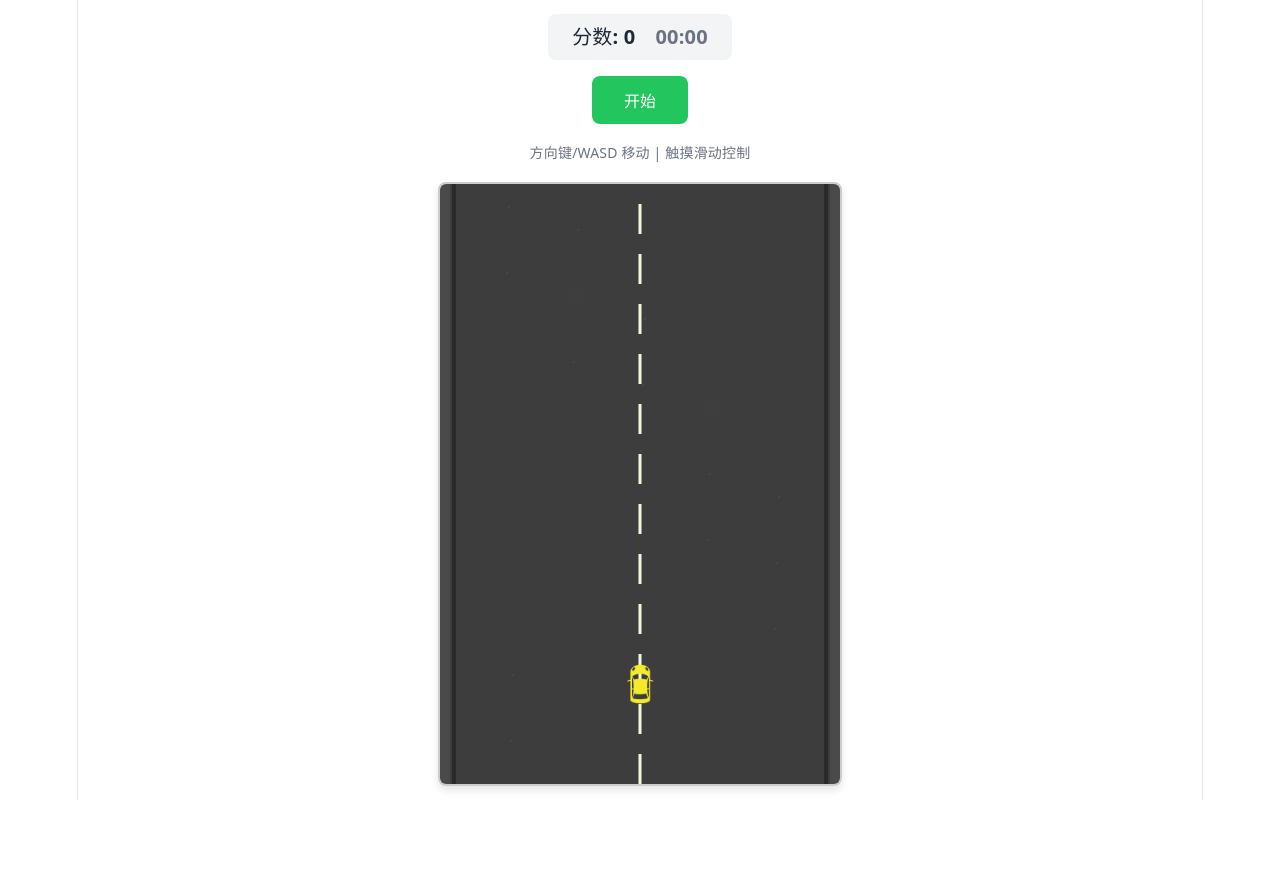
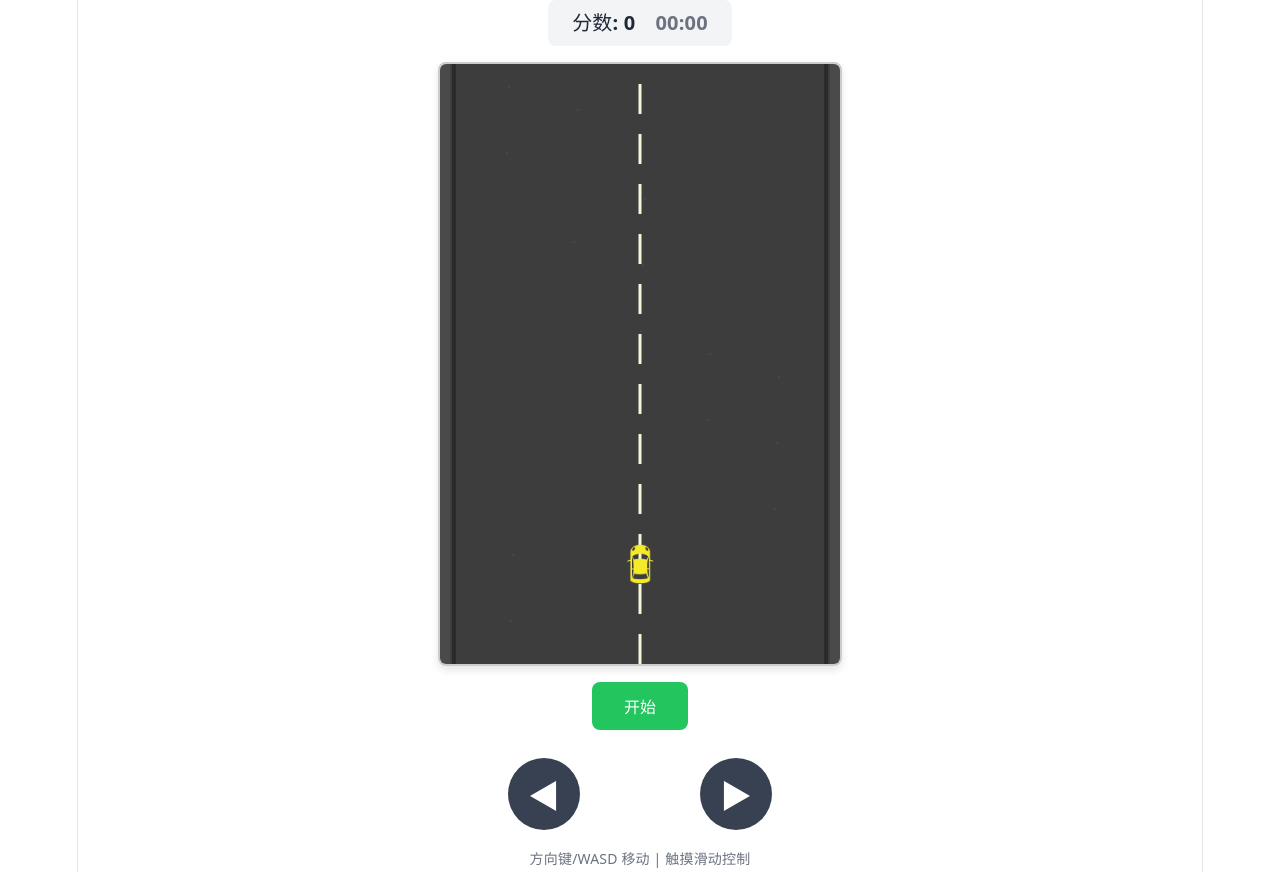
Before and after one commit to QiXu191202/games, a React (Vite) app: page / in a window 1280 px wide. Before the commit the page ends 800 px from the top, so only its background shows below. Built offline with nearby package versions, Linux system fonts and the light colour scheme.

Commit message:
feat: 优化布局和移动端控制 - 按钮移至画布下方,增加移动速度 Co-authored-by: monkeycode-ai <monkeycode-ai@chaitin.com>

```diff
--- a/src/App.css
+++ b/src/App.css
@@ -95,15 +95,15 @@
 }
 
 .mobile-controls {
-  display: none;
-  gap: 80px;
-  margin-top: 8px;
+  display: flex;
+  gap: 120px;
+  margin-top: 12px;
 }
 
 .mobile-btn {
-  width: 64px;
-  height: 64px;
-  font-size: 28px;
+  width: 72px;
+  height: 72px;
+  font-size: 32px;
   color: white;
   background: #374151;
   border: none;
@@ -113,6 +113,9 @@
   display: flex;
   align-items: center;
   justify-content: center;
+  user-select: none;
+  -webkit-user-select: none;
+  touch-action: manipulation;
 }
 
 .mobile-btn:active {
--- a/src/App.jsx
+++ b/src/App.jsx
@@ -1,7 +1,7 @@
 import { useState, useCallback } from 'react';
 import './App.css';
 import { useGameController } from '@/components/Game';
-import { GameCanvas, GameUI } from '@/components/GameUI';
+import { GameCanvas, GameUI, GameControls } from '@/components/GameUI';
 
 function App() {
   const [gameState, setGameState] = useState('idle');
@@ -48,6 +48,10 @@ function App() {
         score={score}
         formattedTime={formattedTime}
         gameState={gameState}
+      />
+      <GameCanvas canvasRef={canvasRef} />
+      <GameControls
+        gameState={gameState}
         onStart={onStart}
         onPause={onPause}
         onResume={onResume}
@@ -55,7 +59,6 @@ function App() {
         onLeftBtn={handleMobileLeft}
         onRightBtn={handleMobileRight}
       />
-      <GameCanvas canvasRef={canvasRef} />
     </section>
   );
 }
--- a/src/components/Game.jsx
+++ b/src/components/Game.jsx
@@ -45,11 +45,11 @@ export function useGameController(onGameOver) {
   }, []);
 
   const handleMobileLeft = useCallback((pressed) => {
-    moveStateRef.current = { ...moveStateRef.current, left: pressed };
+    moveStateRef.current = { ...moveStateRef.current, left: pressed, mobileSpeed: pressed ? GAME_CONFIG.CAR_MOBILE_SPEED : 0 };
   }, []);
 
   const handleMobileRight = useCallback((pressed) => {
-    moveStateRef.current = { ...moveStateRef.current, right: pressed };
+    moveStateRef.current = { ...moveStateRef.current, right: pressed, mobileSpeed: pressed ? GAME_CONFIG.CAR_MOBILE_SPEED : 0 };
   }, []);
 
   const handleStart = useCallback(() => {
@@ -167,10 +167,11 @@ export function useGameController(onGameOver) {
       const move = moveStateRef.current;
 
       if (gameActiveRef.current) {
-        if (move.up) car.y = Math.max(CAR_BOUNDARY.VERTICAL_MARGIN, car.y - GAME_CONFIG.CAR_SPEED);
-        if (move.down) car.y = Math.min(canvas.height - car.height - CAR_BOUNDARY.VERTICAL_MARGIN, car.y + GAME_CONFIG.CAR_SPEED);
-        if (move.left) car.x = Math.max(CAR_BOUNDARY.HORIZONTAL_MARGIN, car.x - GAME_CONFIG.CAR_SPEED);
-        if (move.right) car.x = Math.min(canvas.width - car.width - CAR_BOUNDARY.HORIZONTAL_MARGIN, car.x + GAME_CONFIG.CAR_SPEED);
+        const speed = move.mobileSpeed || GAME_CONFIG.CAR_SPEED;
+        if (move.up) car.y = Math.max(CAR_BOUNDARY.VERTICAL_MARGIN, car.y - speed);
+        if (move.down) car.y = Math.min(canvas.height - car.height - CAR_BOUNDARY.VERTICAL_MARGIN, car.y + speed);
+        if (move.left) car.x = Math.max(CAR_BOUNDARY.HORIZONTAL_MARGIN, car.x - speed);
+        if (move.right) car.x = Math.min(canvas.width - car.width - CAR_BOUNDARY.HORIZONTAL_MARGIN, car.x + speed);
 
         const { obstacles, rewards } = updateObjects(GAME_CONFIG.SCROLL_SPEED, handleCollectReward);
 
--- a/src/components/GameUI.jsx
+++ b/src/components/GameUI.jsx
@@ -14,6 +14,18 @@ export function GameCanvas({ canvasRef }) {
 export function GameUI({
   score,
   formattedTime,
+  gameState
+}) {
+  return (
+    <div className="score-display">
+      <span>分数: {score}</span>
+      <span className="time-display">{formattedTime}</span>
+      {gameState === 'gameover' && <span className="game-over">游戏结束</span>}
+    </div>
+  );
+}
+
+export function GameControls({
   gameState,
   onStart,
   onPause,
@@ -24,11 +36,6 @@ export function GameUI({
 }) {
   return (
     <>
-      <div className="score-display">
-        <span>分数: {score}</span>
-        <span className="time-display">{formattedTime}</span>
-        {gameState === 'gameover' && <span className="game-over">游戏结束</span>}
-      </div>
       <div className="button-row">
         {gameState === 'idle' && (
           <button className="start-btn" onClick={onStart}>开始</button>
--- a/src/constants/gameConfig.js
+++ b/src/constants/gameConfig.js
@@ -3,6 +3,7 @@ export const GAME_CONFIG = {
   HEIGHT: 600,
   CAR_SIZE: 40,
   CAR_SPEED: 4,
+  CAR_MOBILE_SPEED: 8,
   SCROLL_SPEED: 3,
   INITIAL_CAR_Y_OFFSET: 80
 };
```
